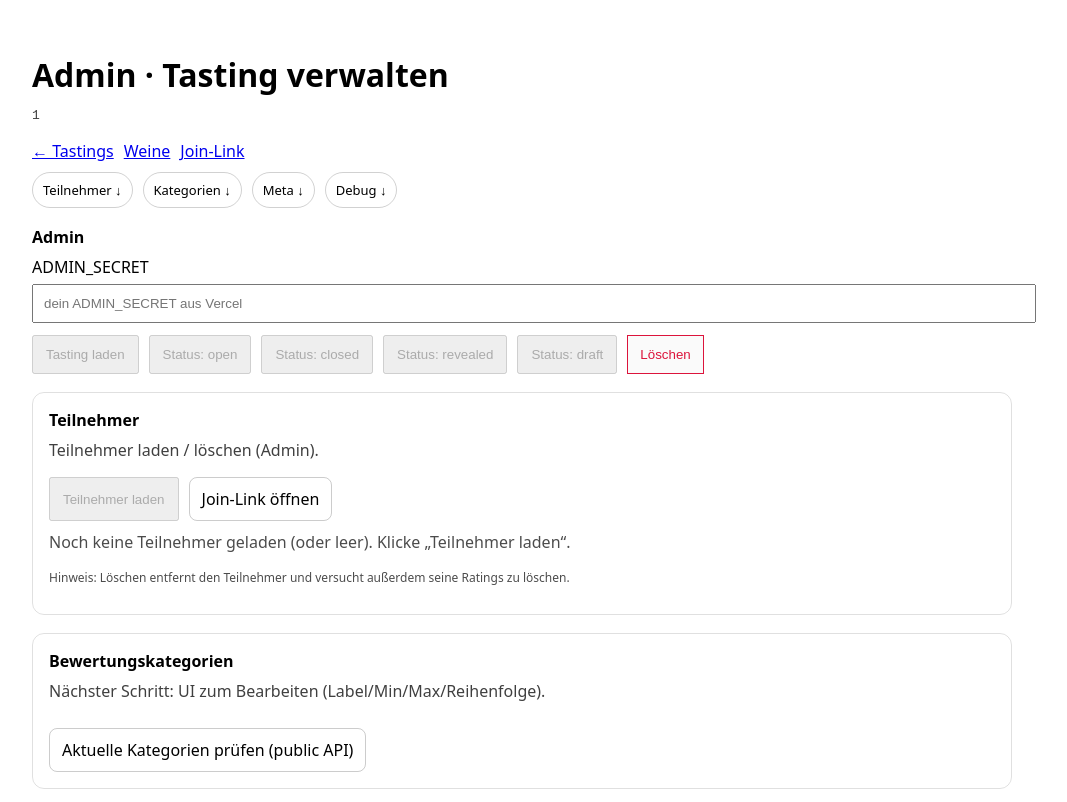
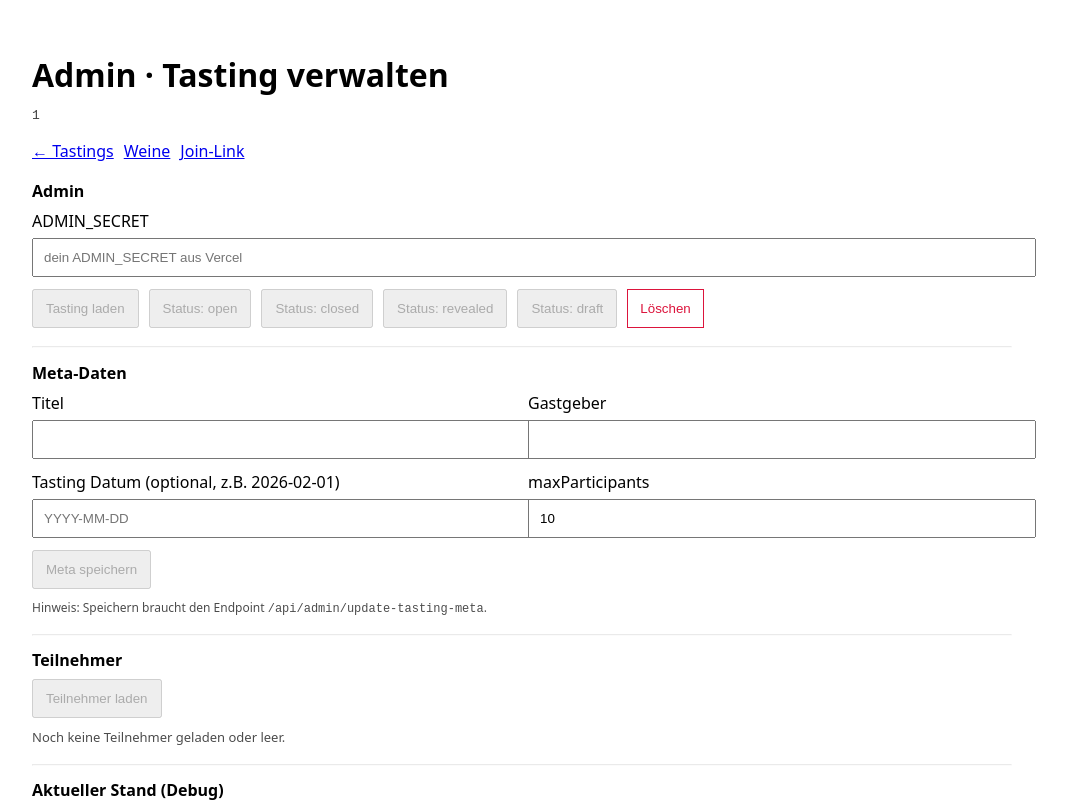
Before and after one commit to jochenwiener71/Weinfreunde-app, a Next.js app: page /admin/tastings/1 in a window 1280 px wide. Shown: the top 802 px of the page, without its empty margins (0-1067 px from the left). Built offline with nearby package versions, Linux system fonts and the light colour scheme.

Commit message:
Update page.tsx

```diff
--- a/app/admin/tastings/[publicSlug]/page.tsx
+++ b/app/admin/tastings/[publicSlug]/page.tsx
@@ -22,85 +22,99 @@ type AdminGetTastingResponse = {
   status: string | null;
   wineCount: number | null;
   maxParticipants: number | null;
+  tastingDate?: string | null;
   wines: WineSlot[];
 };
 
-type Participant = {
+type ParticipantRow = {
   id: string;
   alias: string | null;
-  createdAt: string | null;
+  createdAt?: string | null;
+  ratingCount?: number | null;
 };
 
-export default function AdminTastingDetailPage({ params }: { params: { publicSlug: string } }) {
+function safeJsonParse(text: string) {
+  try {
+    return text ? JSON.parse(text) : {};
+  } catch {
+    return { error: text };
+  }
+}
+
+export default function AdminTastingDetailPage({
+  params,
+}: {
+  params: { publicSlug: string };
+}) {
   const publicSlug = decodeURIComponent(params.publicSlug || "");
 
   const [adminSecret, setAdminSecret] = useState("");
+
   const [loading, setLoading] = useState(false);
   const [msg, setMsg] = useState<string | null>(null);
+
   const [data, setData] = useState<AdminGetTastingResponse | null>(null);
 
+  // meta edit
   const [editTitle, setEditTitle] = useState("");
   const [editHost, setEditHost] = useState("");
-  const [editDate, setEditDate] = useState(""); // optional, if you add tastingDate later
+  const [editDate, setEditDate] = useState("");
   const [editMaxParticipants, setEditMaxParticipants] = useState<number>(10);
 
-  // ✅ Teilnehmer UI state
+  // participants
   const [pLoading, setPLoading] = useState(false);
   const [pMsg, setPMsg] = useState<string | null>(null);
-  const [participants, setParticipants] = useState<Participant[]>([]);
+  const [participants, setParticipants] = useState<ParticipantRow[]>([]);
 
+  // Restore secret
   useEffect(() => {
-    const saved = typeof window !== "undefined" ? window.localStorage.getItem("WF_ADMIN_SECRET") : null;
+    const saved =
+      typeof window !== "undefined"
+        ? window.localStorage.getItem("WF_ADMIN_SECRET")
+        : null;
     if (saved) setAdminSecret(saved);
   }, []);
 
   useEffect(() => {
-    if (adminSecret.trim()) window.localStorage.setItem("WF_ADMIN_SECRET", adminSecret.trim());
+    if (adminSecret.trim()) {
+      window.localStorage.setItem("WF_ADMIN_SECRET", adminSecret.trim());
+    }
   }, [adminSecret]);
 
-  const canCall = useMemo(() => adminSecret.trim().length > 0, [adminSecret]);
+  const canCall = useMemo(
+    () => adminSecret.trim().length > 0,
+    [adminSecret]
+  );
 
-  // ✅ iOS/Safari: Hash-Jump zuverlässig
-  useEffect(() => {
-    const hash = typeof window !== "undefined" ? window.location.hash : "";
-    if (!hash) return;
-
-    const t = window.setTimeout(() => {
-      const id = hash.replace("#", "");
-      const el = document.getElementById(id);
-      if (el) el.scrollIntoView({ behavior: "smooth", block: "start" });
-    }, 50);
-
-    return () => window.clearTimeout(t);
-  }, []);
-
-  async function load() {
+  async function loadTasting() {
     setMsg(null);
     setLoading(true);
     try {
-      const res = await fetch(`/api/admin/get-tasting?publicSlug=${encodeURIComponent(publicSlug)}`, {
-        method: "GET",
-        headers: { "x-admin-secret": adminSecret.trim() },
-      });
+      const res = await fetch(
+        `/api/admin/get-tasting?publicSlug=${encodeURIComponent(publicSlug)}`,
+        {
+          method: "GET",
+          headers: { "x-admin-secret": adminSecret.trim() },
+        }
+      );
 
       const text = await res.text();
-      let json: any = {};
-      try {
-        json = text ? JSON.parse(text) : {};
-      } catch {
-        json = { error: text || `HTTP ${res.status}` };
-      }
+      const json = safeJsonParse(text);
+
       if (!res.ok) throw new Error(json?.error ?? `HTTP ${res.status}`);
 
-      setData(json as AdminGetTastingResponse);
+      const t = json as AdminGetTastingResponse;
+      setData(t);
 
-      setEditTitle(String(json?.title ?? ""));
-      setEditHost(String(json?.hostName ?? ""));
-      setEditMaxParticipants(Number(json?.maxParticipants ?? 10));
+      setEditTitle(String(t?.title ?? ""));
+      setEditHost(String(t?.hostName ?? ""));
+      setEditDate(String((t as any)?.tastingDate ?? ""));
+      setEditMaxParticipants(Number(t?.maxParticipants ?? 10));
 
-      setMsg("Geladen ✅");
+      setMsg("Tasting geladen ✅");
     } catch (e: any) {
       setMsg(e?.message ?? "Fehler");
+      setData(null);
     } finally {
       setLoading(false);
     }
@@ -120,16 +134,11 @@ export default function AdminTastingDetailPage({ params }: { params: { publicSlu
       });
 
       const text = await res.text();
-      let json: any = {};
-      try {
-        json = text ? JSON.parse(text) : {};
-      } catch {
-        json = { error: text || `HTTP ${res.status}` };
-      }
+      const json = safeJsonParse(text);
       if (!res.ok) throw new Error(json?.error ?? `HTTP ${res.status}`);
 
       setMsg(`Status gesetzt: ${status} ✅`);
-      await load();
+      await loadTasting();
     } catch (e: any) {
       setMsg(e?.message ?? "Fehler");
     } finally {
@@ -151,22 +160,17 @@ export default function AdminTastingDetailPage({ params }: { params: { publicSlu
           publicSlug,
           title: editTitle.trim(),
           hostName: editHost.trim(),
-          tastingDate: editDate.trim() || "", // optional
+          tastingDate: editDate.trim() || "",
           maxParticipants: Number(editMaxParticipants),
         }),
       });
 
       const text = await res.text();
-      let json: any = {};
-      try {
-        json = text ? JSON.parse(text) : {};
-      } catch {
-        json = { error: text || `HTTP ${res.status}` };
-      }
+      const json = safeJsonParse(text);
       if (!res.ok) throw new Error(json?.error ?? `HTTP ${res.status}`);
 
-      setMsg("Gespeichert ✅");
-      await load();
+      setMsg("Meta gespeichert ✅");
+      await loadTasting();
     } catch (e: any) {
       setMsg(e?.message ?? "Fehler");
     } finally {
@@ -193,12 +197,7 @@ export default function AdminTastingDetailPage({ params }: { params: { publicSlu
       });
 
       const text = await res.text();
-      let json: any = {};
-      try {
-        json = text ? JSON.parse(text) : {};
-      } catch {
-        json = { error: text || `HTTP ${res.status}` };
-      }
+      const json = safeJsonParse(text);
       if (!res.ok) throw new Error(json?.error ?? `HTTP ${res.status}`);
 
       window.location.href = "/admin/tastings";
@@ -209,7 +208,9 @@ export default function AdminTastingDetailPage({ params }: { params: { publicSlu
     }
   }
 
-  // ✅ Teilnehmer: laden
+  // =========================
+  // Participants
+  // =========================
   async function loadParticipants() {
     setPMsg(null);
     setPLoading(true);
@@ -223,28 +224,23 @@ export default function AdminTastingDetailPage({ params }: { params: { publicSlu
       );
 
       const text = await res.text();
-      let json: any = {};
-      try {
-        json = text ? JSON.parse(text) : {};
-      } catch {
-        json = { error: text || `HTTP ${res.status}` };
-      }
-
+      const json = safeJsonParse(text);
       if (!res.ok) throw new Error(json?.error ?? `HTTP ${res.status}`);
 
-      setParticipants(Array.isArray(json?.participants) ? json.participants : []);
-      setPMsg(`Teilnehmer geladen ✅ (${json?.count ?? participants.length})`);
+      const rows = Array.isArray(json?.participants) ? json.participants : [];
+      setParticipants(rows);
+      setPMsg("Teilnehmer geladen ✅");
     } catch (e: any) {
       setPMsg(e?.message ?? "Fehler");
+      setParticipants([]);
     } finally {
       setPLoading(false);
     }
   }
 
-  // ✅ Teilnehmer: löschen
-  async function deleteParticipant(participantId: string, alias: string | null) {
+  async function deleteParticipant(participantId: string) {
     const ok = window.confirm(
-      `Teilnehmer wirklich löschen?\n\n${alias ?? "(ohne Name)"}\nID: ${participantId}\n\nHinweis: Zugehörige Ratings werden ebenfalls gelöscht (best-effort).`
+      `Teilnehmer wirklich löschen?\n\nID: ${participantId}\n\nHinweis: Löschen entfernt den Teilnehmer und versucht außerdem seine Ratings zu löschen.`
     );
     if (!ok) return;
 
@@ -261,16 +257,10 @@ export default function AdminTastingDetailPage({ params }: { params: { publicSlu
       });
 
       const text = await res.text();
-      let json: any = {};
-      try {
-        json = text ? JSON.parse(text) : {};
-      } catch {
-        json = { error: text || `HTTP ${res.status}` };
-      }
-
+      const json = safeJsonParse(text);
       if (!res.ok) throw new Error(json?.error ?? `HTTP ${res.status}`);
 
-      setPMsg(`Gelöscht ✅ (Ratings gelöscht: ${json?.deletedRatings ?? 0})`);
+      setPMsg("Teilnehmer gelöscht ✅");
       await loadParticipants();
     } catch (e: any) {
       setPMsg(e?.message ?? "Fehler");
@@ -278,30 +268,6 @@ export default function AdminTastingDetailPage({ params }: { params: { publicSlu
       setPLoading(false);
     }
   }
-
-  const sectionCard: React.CSSProperties = {
-    marginTop: 18,
-    border: "1px solid rgba(0,0,0,0.12)",
-    borderRadius: 12,
-    padding: 16,
-  };
-
-  const anchorLinksRow: React.CSSProperties = {
-    display: "flex",
-    gap: 10,
-    flexWrap: "wrap",
-    marginTop: 10,
-    alignItems: "center",
-  };
-
-  const chipLink: React.CSSProperties = {
-    padding: "8px 10px",
-    border: "1px solid rgba(0,0,0,0.18)",
-    borderRadius: 999,
-    textDecoration: "none",
-    color: "inherit",
-    fontSize: 13,
-  };
 
   return (
     <main style={{ padding: 24, fontFamily: "system-ui", maxWidth: 980 }}>
@@ -312,21 +278,22 @@ export default function AdminTastingDetailPage({ params }: { params: { publicSlu
 
       <div style={{ display: "flex", gap: 10, flexWrap: "wrap", marginTop: 12 }}>
         <Link href="/admin/tastings">← Tastings</Link>
-        <Link href={`/admin/wines?publicSlug=${encodeURIComponent(publicSlug)}`}>Weine</Link>
-        <a href={`/join?slug=${encodeURIComponent(publicSlug)}`} target="_blank" rel="noreferrer">
+        <Link href={`/admin/wines?publicSlug=${encodeURIComponent(publicSlug)}`}>
+          Weine
+        </Link>
+        <a
+          href={`/join?slug=${encodeURIComponent(publicSlug)}`}
+          target="_blank"
+          rel="noreferrer"
+        >
           Join-Link
         </a>
       </div>
 
-      <div style={anchorLinksRow}>
-        <a href="#participants" style={chipLink}>Teilnehmer ↓</a>
-        <a href="#criteria" style={chipLink}>Kategorien ↓</a>
-        <a href="#meta" style={chipLink}>Meta ↓</a>
-        <a href="#debug" style={chipLink}>Debug ↓</a>
-      </div>
-
+      {/* Admin secret */}
       <section style={{ marginTop: 18 }}>
         <h2 style={{ fontSize: 16, marginBottom: 8 }}>Admin</h2>
+
         <label style={{ display: "block" }}>
           ADMIN_SECRET
           <input
@@ -340,27 +307,52 @@ export default function AdminTastingDetailPage({ params }: { params: { publicSlu
         </label>
 
         <div style={{ display: "flex", gap: 10, marginTop: 12, flexWrap: "wrap" }}>
-          <button onClick={load} disabled={!canCall || loading} style={{ padding: "10px 12px" }}>
+          <button
+            onClick={loadTasting}
+            disabled={!canCall || loading}
+            style={{ padding: "10px 12px" }}
+          >
             {loading ? "Lade..." : "Tasting laden"}
           </button>
 
-          <button onClick={() => setStatus("open")} disabled={!canCall || loading} style={{ padding: "10px 12px" }}>
+          <button
+            onClick={() => setStatus("open")}
+            disabled={!canCall || loading}
+            style={{ padding: "10px 12px" }}
+          >
             Status: open
           </button>
-          <button onClick={() => setStatus("closed")} disabled={!canCall || loading} style={{ padding: "10px 12px" }}>
+          <button
+            onClick={() => setStatus("closed")}
+            disabled={!canCall || loading}
+            style={{ padding: "10px 12px" }}
+          >
             Status: closed
           </button>
-          <button onClick={() => setStatus("revealed")} disabled={!canCall || loading} style={{ padding: "10px 12px" }}>
+          <button
+            onClick={() => setStatus("revealed")}
+            disabled={!canCall || loading}
+            style={{ padding: "10px 12px" }}
+          >
             Status: revealed
           </button>
-          <button onClick={() => setStatus("draft")} disabled={!canCall || loading} style={{ padding: "10px 12px" }}>
+          <button
+            onClick={() => setStatus("draft")}
+            disabled={!canCall || loading}
+            style={{ padding: "10px 12px" }}
+          >
             Status: draft
           </button>
 
           <button
             onClick={deleteTasting}
             disabled={!canCall || loading}
-            style={{ padding: "10px 12px", border: "1px solid crimson", color: "crimson" }}
+            style={{
+              padding: "10px 12px",
+              border: "1px solid crimson",
+              color: "crimson",
+              background: "transparent",
+            }}
           >
             Löschen
           </button>
@@ -373,123 +365,10 @@ export default function AdminTastingDetailPage({ params }: { params: { publicSlu
         )}
       </section>
 
-      {/* ✅ Teilnehmer */}
-      <section id="participants" style={sectionCard}>
-        <h2 style={{ fontSize: 16, margin: 0 }}>Teilnehmer</h2>
-        <p style={{ marginTop: 8, opacity: 0.75 }}>
-          Teilnehmer laden / löschen (Admin).
-        </p>
-
-        <div style={{ display: "flex", gap: 10, flexWrap: "wrap", marginTop: 10 }}>
-          <button
-            onClick={loadParticipants}
-            disabled={!canCall || pLoading}
-            style={{ padding: "10px 12px" }}
-          >
-            {pLoading ? "Lade..." : "Teilnehmer laden"}
-          </button>
-
-          <a
-            href={`/join?slug=${encodeURIComponent(publicSlug)}`}
-            target="_blank"
-            rel="noreferrer"
-            style={{
-              padding: "10px 12px",
-              border: "1px solid rgba(0,0,0,0.2)",
-              borderRadius: 8,
-              textDecoration: "none",
-              color: "inherit",
-            }}
-          >
-            Join-Link öffnen
-          </a>
-        </div>
-
-        {pMsg && (
-          <p style={{ marginTop: 10, color: pMsg.includes("✅") ? "inherit" : "crimson" }}>
-            {pMsg}
-          </p>
-        )}
-
-        {!participants.length ? (
-          <p style={{ marginTop: 10, opacity: 0.7 }}>
-            Noch keine Teilnehmer geladen (oder leer). Klicke „Teilnehmer laden“.
-          </p>
-        ) : (
-          <div style={{ marginTop: 12, overflowX: "auto" }}>
-            <table style={{ width: "100%", borderCollapse: "collapse" }}>
-              <thead>
-                <tr style={{ textAlign: "left" }}>
-                  <th style={{ padding: 10, borderBottom: "1px solid rgba(0,0,0,0.15)" }}>Name</th>
-                  <th style={{ padding: 10, borderBottom: "1px solid rgba(0,0,0,0.15)" }}>Registriert</th>
-                  <th style={{ padding: 10, borderBottom: "1px solid rgba(0,0,0,0.15)" }}>ID</th>
-                  <th style={{ padding: 10, borderBottom: "1px solid rgba(0,0,0,0.15)" }}>Aktion</th>
-                </tr>
-              </thead>
-              <tbody>
-                {participants.map((p) => (
-                  <tr key={p.id}>
-                    <td style={{ padding: 10, borderBottom: "1px solid rgba(0,0,0,0.08)" }}>
-                      {p.alias ?? <span style={{ opacity: 0.6 }}>(ohne Name)</span>}
-                    </td>
-                    <td style={{ padding: 10, borderBottom: "1px solid rgba(0,0,0,0.08)" }}>
-                      {p.createdAt ? (
-                        <span style={{ fontSize: 12 }}>{p.createdAt.replace("T", " ").slice(0, 19)}</span>
-                      ) : (
-                        <span style={{ opacity: 0.6 }}>-</span>
-                      )}
-                    </td>
-                    <td style={{ padding: 10, borderBottom: "1px solid rgba(0,0,0,0.08)" }}>
-                      <code style={{ fontSize: 12 }}>{p.id}</code>
-                    </td>
-                    <td style={{ padding: 10, borderBottom: "1px solid rgba(0,0,0,0.08)" }}>
-                      <button
-                        onClick={() => deleteParticipant(p.id, p.alias)}
-                        disabled={!canCall || pLoading}
-                        style={{ padding: "8px 10px", border: "1px solid crimson", color: "crimson" }}
-                      >
-                        Löschen
-                      </button>
-                    </td>
-                  </tr>
-                ))}
-              </tbody>
-            </table>
-          </div>
-        )}
-
-        <p style={{ marginTop: 10,_toggle: undefined as any, fontSize: 12, opacity: 0.7 }}>
-          Hinweis: Löschen entfernt den Teilnehmer und versucht außerdem seine Ratings zu löschen.
-        </p>
-      </section>
-
-      {/* ✅ Kriterien-Anker (Platzhalter) */}
-      <section id="criteria" style={sectionCard}>
-        <h2 style={{ fontSize: 16, margin: 0 }}>Bewertungskategorien</h2>
-        <p style={{ marginTop: 8, opacity: 0.75 }}>
-          Nächster Schritt: UI zum Bearbeiten (Label/Min/Max/Reihenfolge).
-        </p>
-        <a
-          href={`/api/tasting/public?slug=${encodeURIComponent(publicSlug)}`}
-          target="_blank"
-          rel="noreferrer"
-          style={{
-            display: "inline-block",
-            marginTop: 10,
-            padding: "10px 12px",
-            border: "1px solid rgba(0,0,0,0.2)",
-            borderRadius: 8,
-            textDecoration: "none",
-            color: "inherit",
-          }}
-        >
-          Aktuelle Kategorien prüfen (public API)
-        </a>
-      </section>
-
       <hr style={{ marginTop: 18, opacity: 0.2 }} />
 
-      <section id="meta">
+      {/* Meta */}
+      <section>
         <h2 style={{ fontSize: 16, marginBottom: 8 }}>Meta-Daten</h2>
 
         <div style={{ display: "grid", gridTemplateColumns: "1fr 1fr", gap: 12 }}>
@@ -536,23 +415,108 @@ export default function AdminTastingDetailPage({ params }: { params: { publicSlu
           </label>
         </div>
 
-        <p style={{ fontSize: 12, opacity: 0.7, marginTop: 10 }}>
-          Hinweis: Speichern braucht den Endpoint <code>/api/admin/update-tasting-meta</code>.
-        </p>
-
         <button
           onClick={saveMeta}
           disabled={!canCall || loading}
-          style={{ padding: "10px 12px", marginTop: 10 }}
+          style={{ padding: "10px 12px", marginTop: 12 }}
         >
           Meta speichern
         </button>
+
+        <p style={{ marginTop: 10, fontSize: 12, opacity: 0.7 }}>
+          Hinweis: Speichern braucht den Endpoint <code>/api/admin/update-tasting-meta</code>.
+        </p>
       </section>
 
       <hr style={{ marginTop: 18, opacity: 0.2 }} />
 
-      <section id="debug">
-        <h2 style={{ fontSize: 16, marginBottom: 8 }}>Aktueller Stand</h2>
+      {/* Participants (integrated) */}
+      <section id="participants">
+        <h2 style={{ fontSize: 16, marginBottom: 8 }}>Teilnehmer</h2>
+
+        <div style={{ display: "flex", gap: 10, flexWrap: "wrap" }}>
+          <button
+            onClick={loadParticipants}
+            disabled={!canCall || pLoading}
+            style={{ padding: "10px 12px" }}
+          >
+            {pLoading ? "Lade..." : "Teilnehmer laden"}
+          </button>
+        </div>
+
+        {pMsg && (
+          <p style={{ marginTop: 10, color: pMsg.includes("✅") ? "inherit" : "crimson" }}>
+            {pMsg}
+          </p>
+        )}
+
+        {!participants.length ? (
+          <p style={{ marginTop: 10, fontSize: 13, opacity: 0.7 }}>
+            Noch keine Teilnehmer geladen oder leer.
+          </p>
+        ) : (
+          <div style={{ marginTop: 12, overflowX: "auto" }}>
+            <table style={{ width: "100%", borderCollapse: "collapse" }}>
+              <thead>
+                <tr style={{ textAlign: "left" }}>
+                  <th style={{ padding: 10, borderBottom: "1px solid rgba(0,0,0,0.15)" }}>
+                    Alias
+                  </th>
+                  <th style={{ padding: 10, borderBottom: "1px solid rgba(0,0,0,0.15)" }}>
+                    ID
+                  </th>
+                  <th style={{ padding: 10, borderBottom: "1px solid rgba(0,0,0,0.15)" }}>
+                    Ratings
+                  </th>
+                  <th style={{ padding: 10, borderBottom: "1px solid rgba(0,0,0,0.15)" }}>
+                    Aktion
+                  </th>
+                </tr>
+              </thead>
+              <tbody>
+                {participants.map((p) => (
+                  <tr key={p.id}>
+                    <td style={{ padding: 10, borderBottom: "1px solid rgba(0,0,0,0.08)" }}>
+                      {p.alias || <span style={{ opacity: 0.6 }}>(ohne Name)</span>}
+                    </td>
+                    <td style={{ padding: 10, borderBottom: "1px solid rgba(0,0,0,0.08)" }}>
+                      <code>{p.id}</code>
+                    </td>
+                    <td style={{ padding: 10, borderBottom: "1px solid rgba(0,0,0,0.08)" }}>
+                      {typeof p.ratingCount === "number" ? p.ratingCount : "-"}
+                    </td>
+                    <td style={{ padding: 10, borderBottom: "1px solid rgba(0,0,0,0.08)" }}>
+                      <button
+                        onClick={() => deleteParticipant(p.id)}
+                        disabled={!canCall || pLoading}
+                        style={{
+                          padding: "8px 10px",
+                          border: "1px solid rgba(220,0,0,0.6)",
+                          color: "crimson",
+                          background: "transparent",
+                          borderRadius: 6,
+                        }}
+                      >
+                        Löschen
+                      </button>
+                    </td>
+                  </tr>
+                ))}
+              </tbody>
+            </table>
+
+            <p style={{ marginTop: 10, fontSize: 12, opacity: 0.7 }}>
+              Hinweis: Löschen entfernt den Teilnehmer und versucht außerdem seine Ratings zu löschen.
+            </p>
+          </div>
+        )}
+      </section>
+
+      <hr style={{ marginTop: 18, opacity: 0.2 }} />
+
+      {/* Debug: current data */}
+      <section>
+        <h2 style={{ fontSize: 16, marginBottom: 8 }}>Aktueller Stand (Debug)</h2>
         {!data ? (
           <p style={{ opacity: 0.7 }}>Noch nichts geladen.</p>
         ) : (
```
